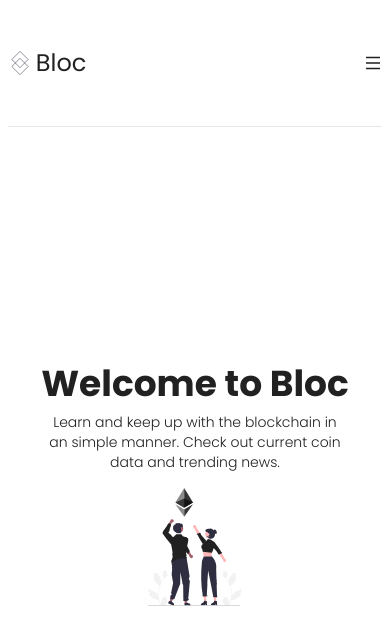
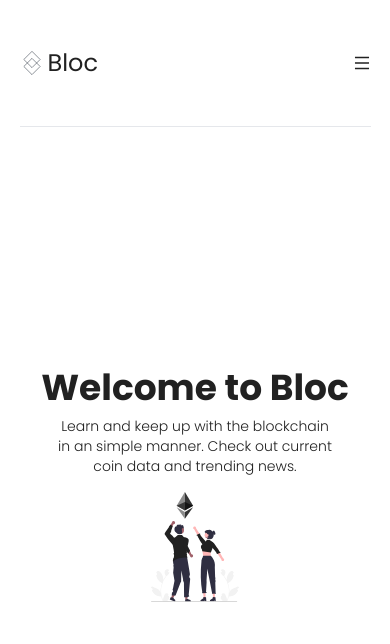
Before and after one commit to DigitalDiego/bloc, a React (Vite) app: page / in a window 390 px wide. Shown: the top 644 px of the page. Built offline with nearby package versions, Linux system fonts and the light colour scheme.

Commit message:
Padding fix

```diff
--- a/src/index.css
+++ b/src/index.css
@@ -19,6 +19,6 @@
 
 @layer base {
   body {
-    @apply font-poppinsLight text-[#212121] px-[2vw] lg:px-[8vw];
+    @apply font-poppinsLight text-[#212121] px-[5vw] lg:px-[8vw];
   }
 }
```
